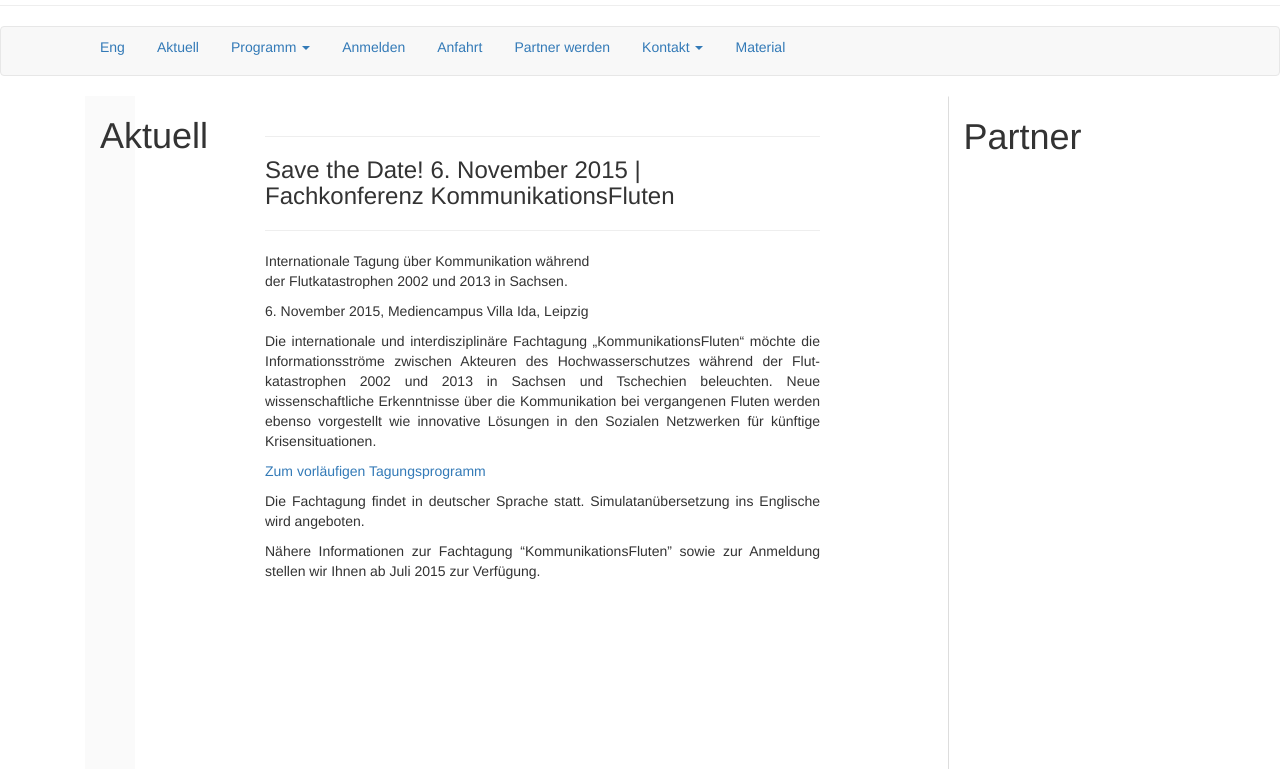
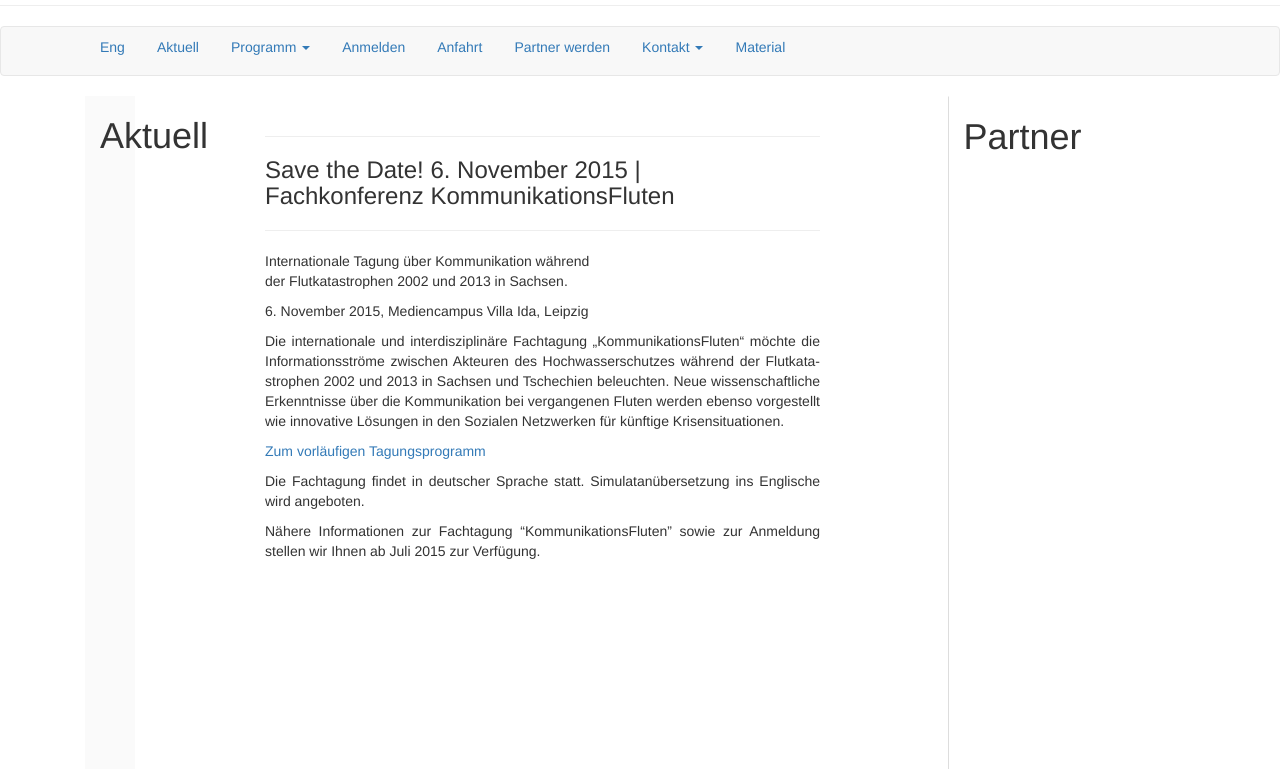
Before and after one commit to susedev/test, a Jekyll site: the page built from konferenz-kommunikationsfluten.html, in a window 1280 px wide and 900 px high, cut to the strip 131-900 px from the top of the window. Built offline with Jekyll 4.4.1, drawn with Linux system fonts in a browser that asks for light colours; nearby versions of some CDN libraries.

Commit message:
Edit from JekyllCMS

```diff
--- a/konferenz-kommunikationsfluten.html
+++ b/konferenz-kommunikationsfluten.html
@@ -13,7 +13,7 @@ der Flutkatastrophen 2002 und 2013 in Sachsen.</p>
 
 <p>6. November 2015, Mediencampus Villa Ida, Leipzig</p>
 
-<p style="text-align: justify;">Die internationale und interdisziplin&auml;re Fachtagung &bdquo;KommunikationsFluten&ldquo; m&ouml;chte die Informationsstr&ouml;me zwischen Akteuren des Hochwasserschutzes w&auml;hrend der Flut&shy;katastrophen 2002 und 2013 in Sachsen und Tschechien beleuchten. Neue wissenschaftliche Erkenntnisse &uuml;ber die Kommunikation bei vergangenen Fluten werden ebenso vorgestellt wie innovative L&ouml;sungen in den Sozialen Netzwerken f&uuml;r k&uuml;nftige Krisensituationen.</p>
+<p style="text-align: justify;">Die internationale und interdisziplin&auml;re Fachtagung &bdquo;KommunikationsFluten&ldquo; m&ouml;chte die Informationsstr&ouml;me zwischen Akteuren des Hochwasserschutzes w&auml;hrend der Flutkata&shy;strophen 2002 und 2013 in Sachsen und Tschechien beleuchten. Neue wissenschaftliche Erkenntnisse &uuml;ber die Kommunikation bei vergangenen Fluten werden ebenso vorgestellt wie innovative L&ouml;sungen in den Sozialen Netzwerken f&uuml;r k&uuml;nftige Krisensituationen.</p>
 
 <p><a href="http://eijc.github.io/data/programm-uebersicht.html">Zum vorl&auml;ufigen Tagungsprogramm</a></p>
 
```
